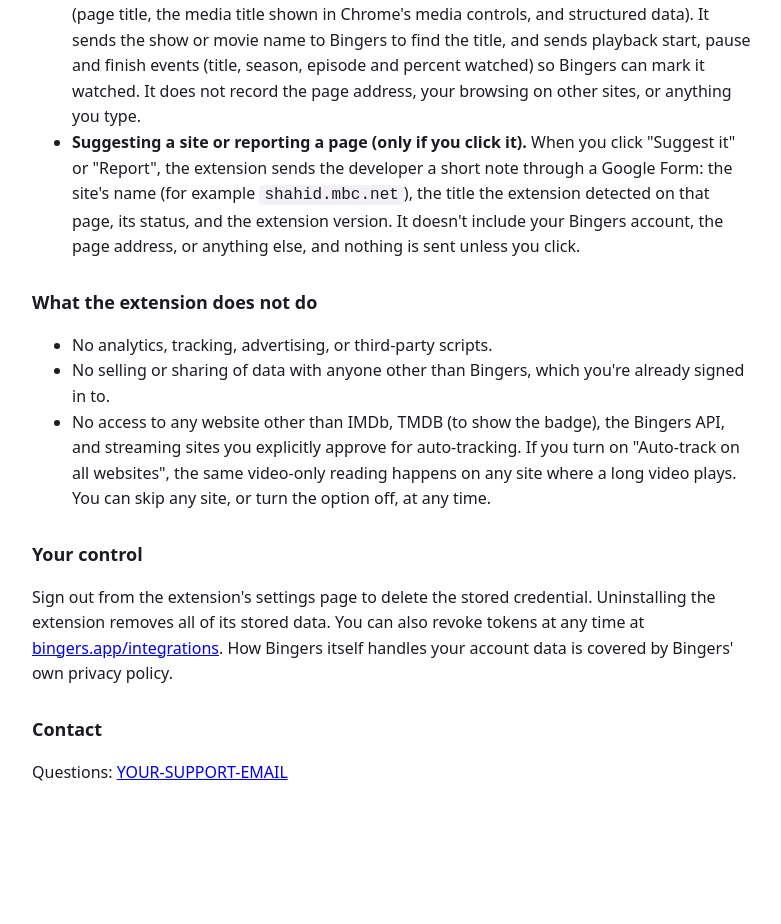
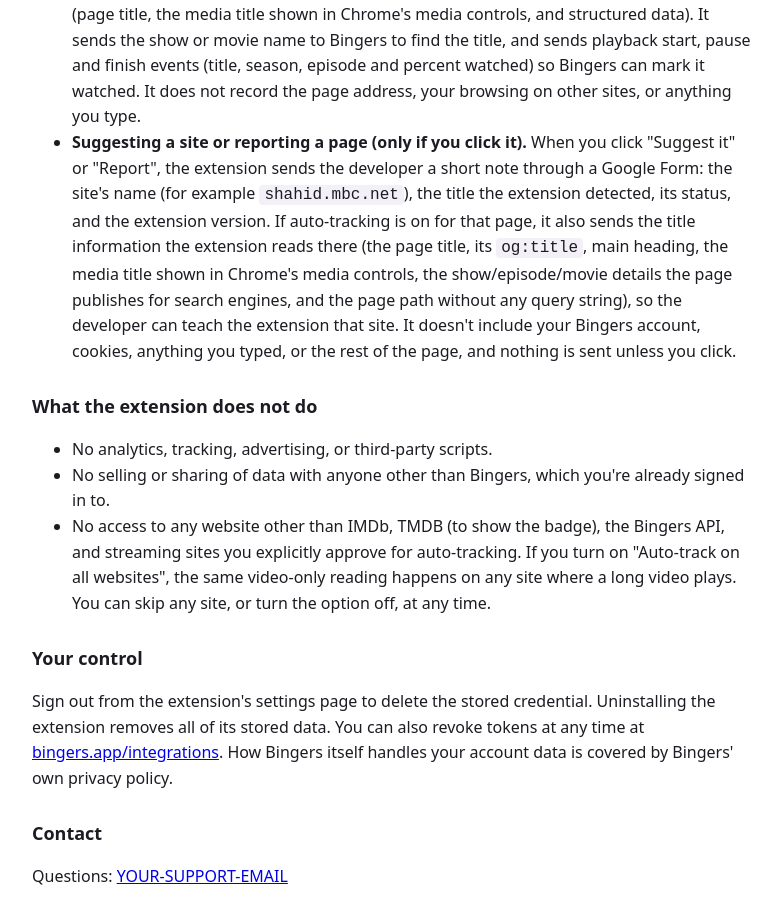
Before and after one commit to S3OD177/cue-for-bingers, a plain HTML site: page privacy.html in a window 1280 px wide. Shown: the part 781-1705 px from the top of the page, without its empty margins (248-1029 px from the left). Before the commit the page ends 1606 px from the top, so only its background shows below. Drawn offline with Linux system fonts and the light colour scheme.

Commit message:
Show "Verified" in the popup instead of listing verified sites in Settings
- Settings lists only the user's own sites (turned on, tracked or skipped).
- The popup marks verified streaming sites with a "Verified" badge (www. or not).
- Reports and site suggestions include the title info Cue reads on the page;
  privacy policy updated to say so.

Co-Authored-By: Claude Opus 5.5 <noreply@anthropic.com>

```diff
--- a/privacy.html
+++ b/privacy.html
@@ -29,7 +29,7 @@
   <li>When the page badge is on and you open a title page on IMDb or TMDB, the extension sends that page's title ID (for example <code>imdb:tt0903747</code>) to Bingers to look up your status. It does not read or send anything else from the page, and it does not record your browsing history.</li>
   <li>When you use the extension to search, follow, rate, or mark something watched, that request is sent to Bingers and saved to your Bingers account.</li>
   <li><strong>Auto-tracking (only on sites you turn on).</strong> While a video plays on a site you approved, the extension reads the video's progress and the title information the page publishes (page title, the media title shown in Chrome's media controls, and structured data). It sends the show or movie name to Bingers to find the title, and sends playback start, pause and finish events (title, season, episode and percent watched) so Bingers can mark it watched. It does not record the page address, your browsing on other sites, or anything you type.</li>
-  <li><strong>Suggesting a site or reporting a page (only if you click it).</strong> When you click "Suggest it" or "Report", the extension sends the developer a short note through a Google Form: the site's name (for example <code>shahid.mbc.net</code>), the title the extension detected on that page, its status, and the extension version. It doesn't include your Bingers account, the page address, or anything else, and nothing is sent unless you click.</li>
+  <li><strong>Suggesting a site or reporting a page (only if you click it).</strong> When you click "Suggest it" or "Report", the extension sends the developer a short note through a Google Form: the site's name (for example <code>shahid.mbc.net</code>), the title the extension detected, its status, and the extension version. If auto-tracking is on for that page, it also sends the title information the extension reads there (the page title, its <code>og:title</code>, main heading, the media title shown in Chrome's media controls, the show/episode/movie details the page publishes for search engines, and the page path without any query string), so the developer can teach the extension that site. It doesn't include your Bingers account, cookies, anything you typed, or the rest of the page, and nothing is sent unless you click.</li>
 </ul>
 
 <h2>What the extension does not do</h2>
```
